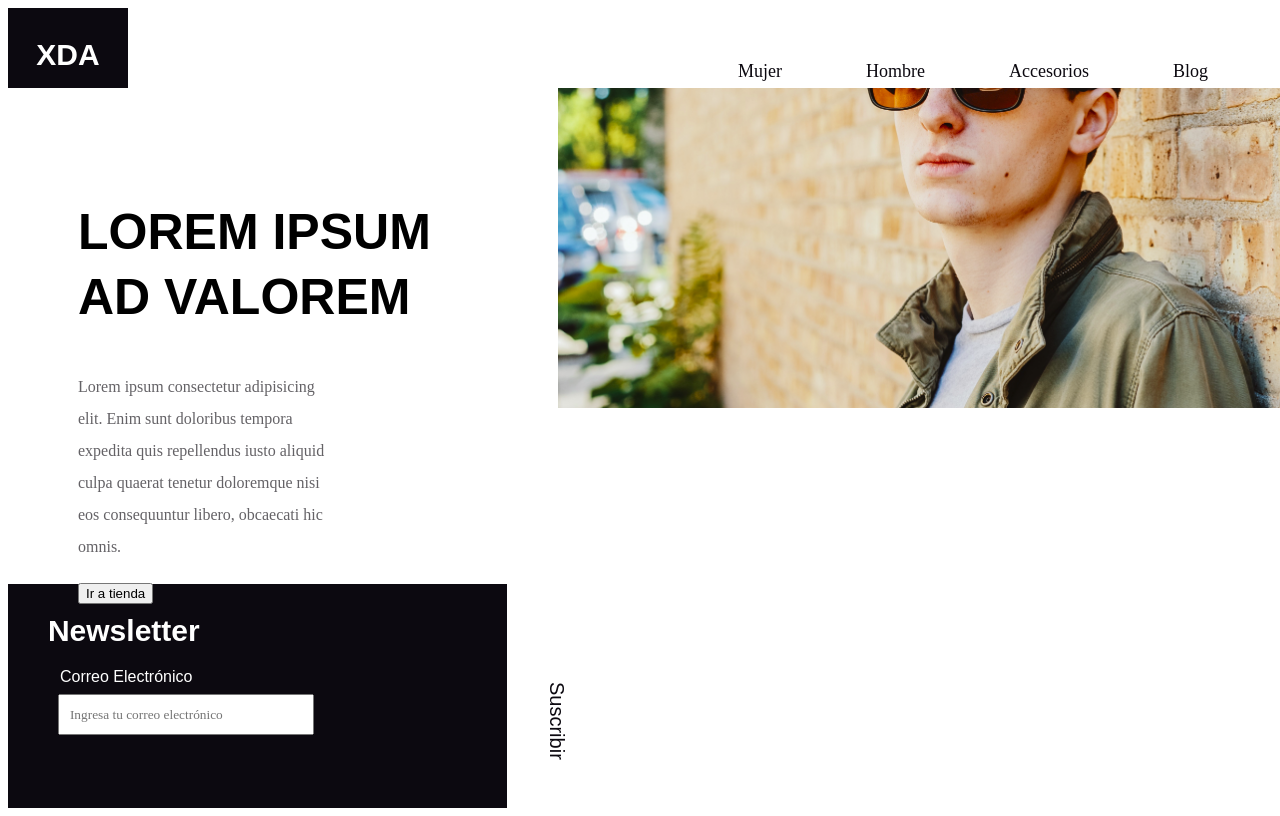
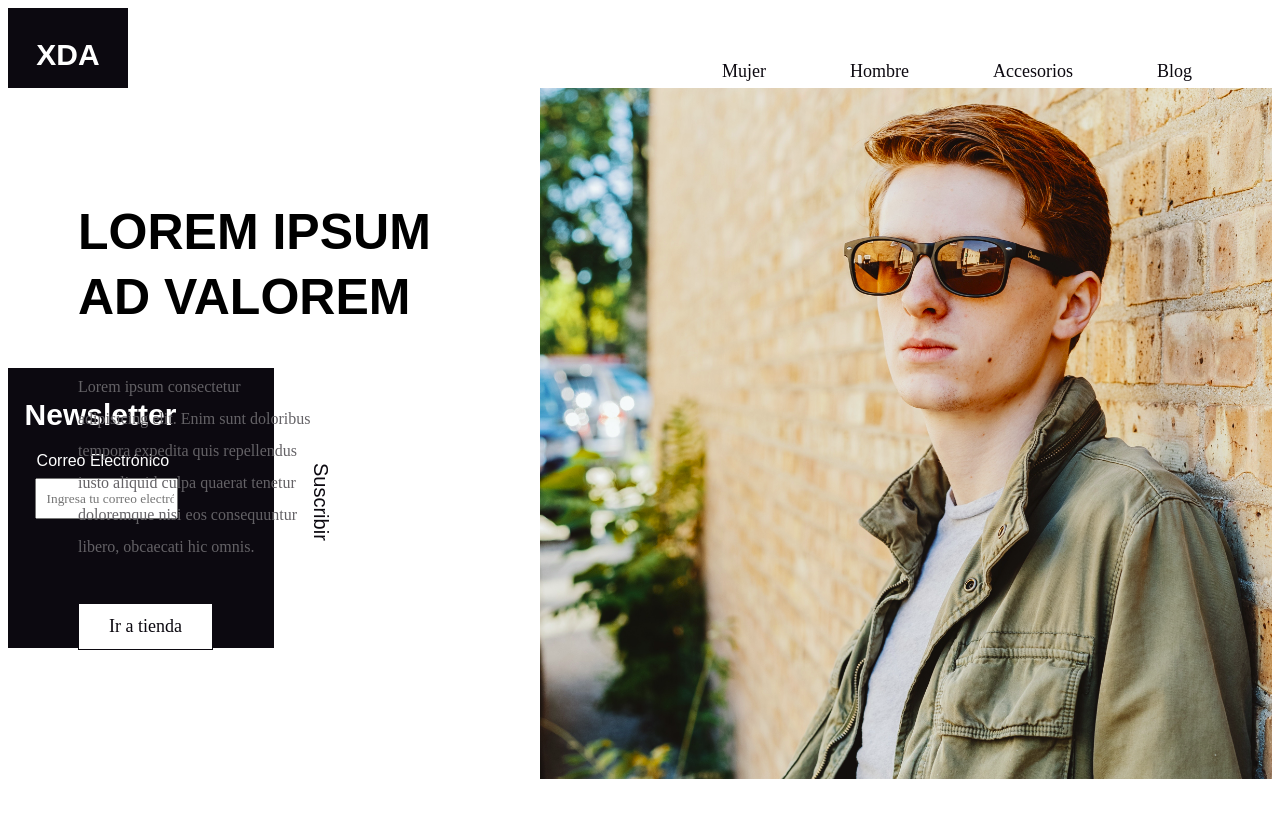
Before and after one commit to nathalieCarrasco/tienda-XDA, a plain HTML site: page index.html in a window 1280 px wide. Drawn offline with Linux system fonts and the light colour scheme.

Commit message:
falta modificar grilla aun en tamaño lg

```diff
--- a/assets/scss/components/_buttons.scss
+++ b/assets/scss/components/_buttons.scss
@@ -0,0 +1,30 @@
+.button {
+    text-decoration: none;
+    border: none;
+    margin: 15px 0;
+    padding: 8px 17px;
+    font-family: $old;
+    font-weight: $old-bold;
+    font-size: $medium;
+    color: $smoky-black;
+    background-color: $color-white;
+    border: 1.5px solid $smoky-black;
+}
+
+
+@include respond-to($bp-md) {
+    .button {
+        padding: 8px 20px;
+        margin-top: 20px;
+    }
+}
+
+
+
+@include respond-to($bp-lg) {
+    .button {
+        padding: 12px 30px;
+        margin-top: 20px;
+        font-size: $large;
+    }
+}
--- a/assets/scss/layout/_grilla.scss
+++ b/assets/scss/layout/_grilla.scss
@@ -4,7 +4,7 @@
 
     //comienzo con mobile
     grid-template-columns:1fr;
-    grid-template-rows:9% 33% 40% 18%;
+    grid-template-rows:10% 35% 35% 20%;
 
     .navbar {
         grid-column: 1/3;
@@ -58,8 +58,8 @@
 
 
     @include respond-to($bp-lg) {
-        grid-template-columns: 39vw 4vw 57vw;
-        grid-template-rows: 10vh 62vh 28vh;
+        grid-template-columns: 1fr 1fr 1fr;
+        grid-template-rows: 10% 35% 35% ;
         .navbar {
             grid-column: 1/4;
             grid-row: 1/2;
--- a/assets/scss/layout/_header.scss
+++ b/assets/scss/layout/_header.scss
@@ -1,7 +1,5 @@
 .header {
     &__img {
-        background: url(/assets/img/imagen1.png);
-        height: 40vh;
         width: 100%;
         margin: 0 auto;
         background-repeat: no-repeat;
--- a/assets/scss/layout/_vertical.scss
+++ b/assets/scss/layout/_vertical.scss
@@ -23,7 +23,7 @@
     @include respond-to($bp-lg) {
         &__paragraph {
             margin-top: 80px;
-            padding: 18px;
+            padding: 15px;
             font-size: $x-large;
         }
     }
--- a/assets/scss/main.scss
+++ b/assets/scss/main.scss
@@ -11,6 +11,7 @@
 @import"base/typography";
 
 // components
+@import"components/buttons";
 
 //layout
 @import"layout/grilla";
--- a/index.html
+++ b/index.html
@@ -45,7 +45,9 @@
     </nav>
 
     <header class="header">
-        <div class="header__img"></div>
+        <div class="header__img">
+            <img src="/assets/img/imagen1.png">
+        </div>
     </header>
 
 
```
Also changed, not shown: assets/css/style.css, 1 other file.
